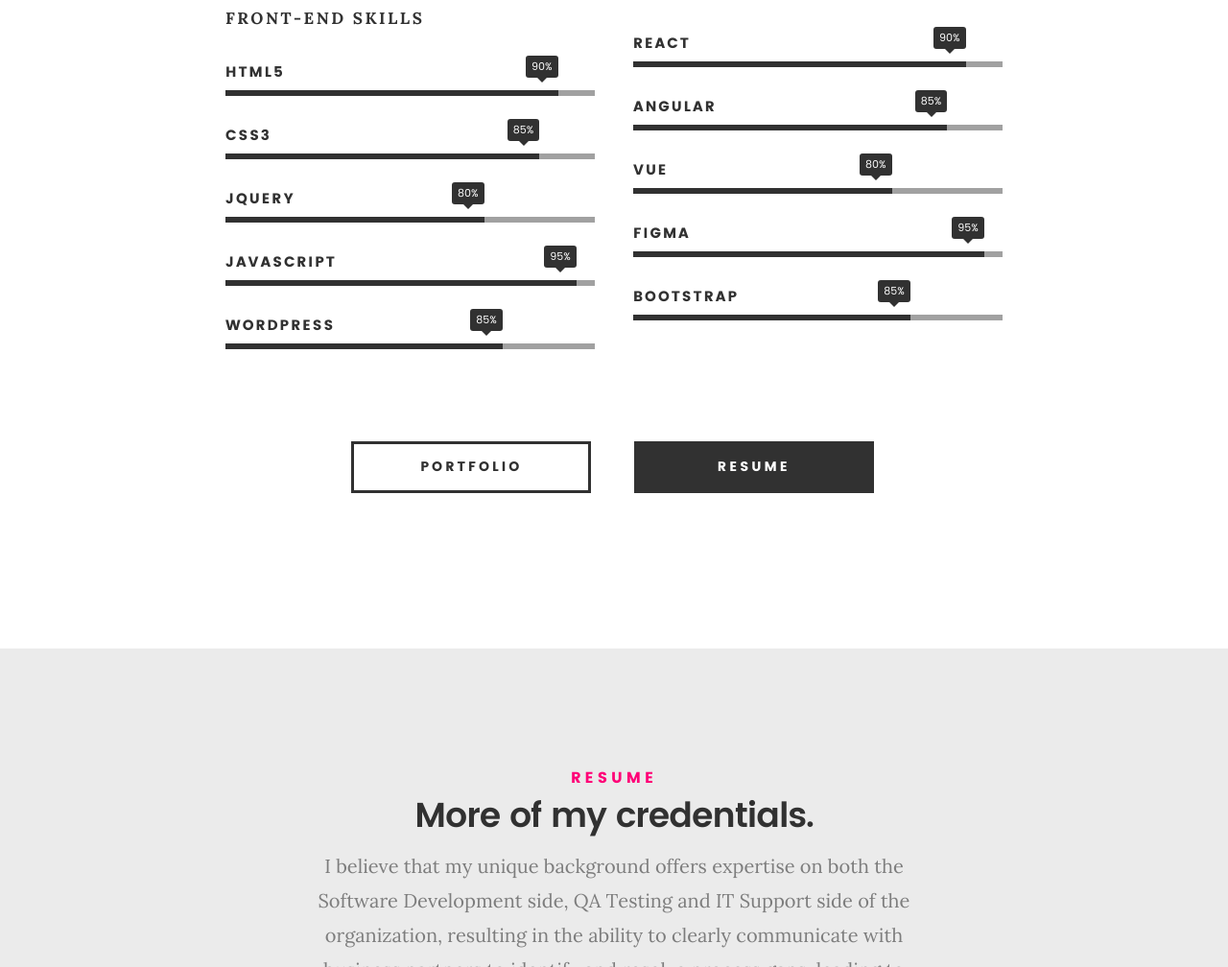
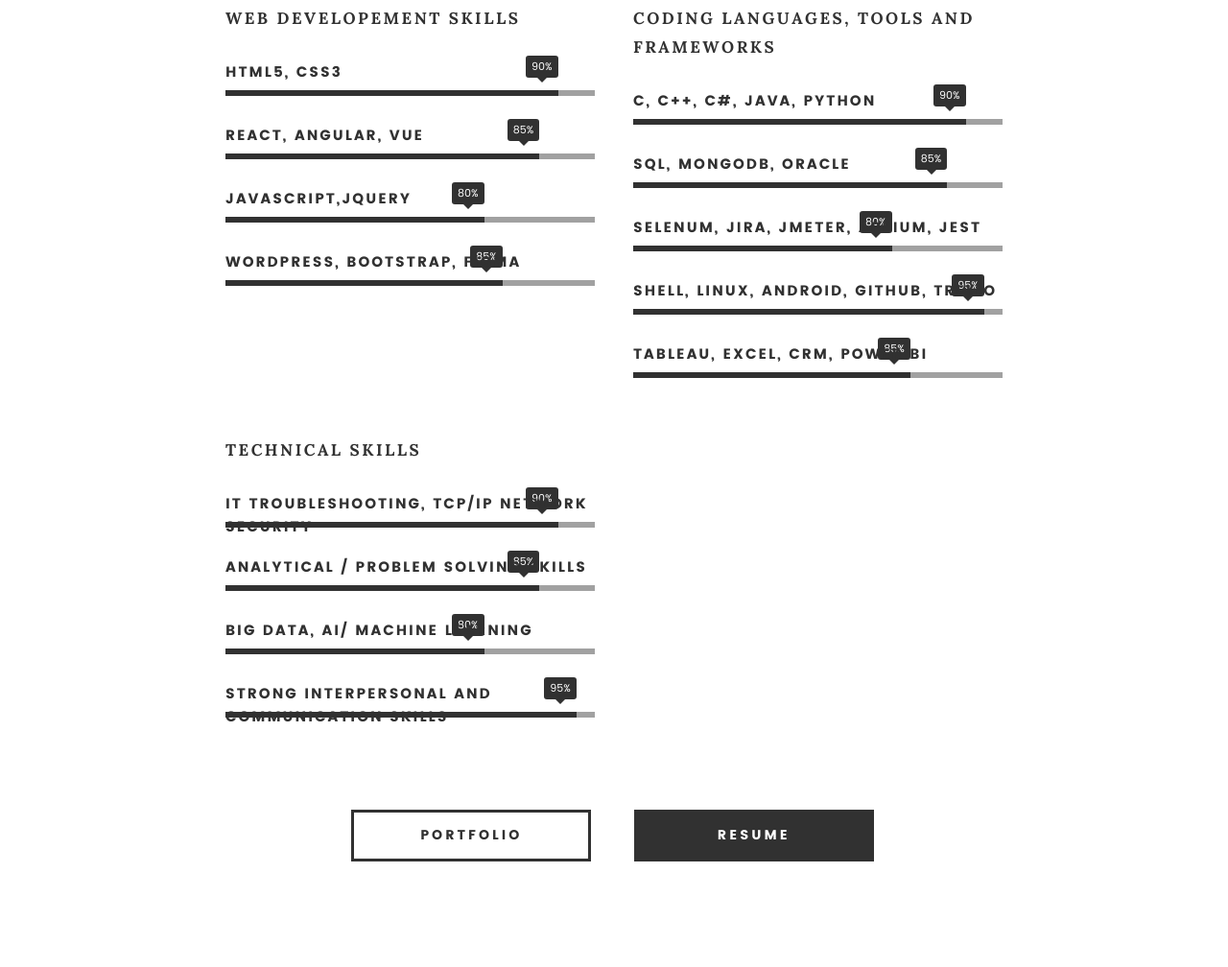
Before and after one commit to TanushParkashVerma/TanushParkashVerma.github.io, a plain HTML site: page index.html in a window 1280 px wide. Shown: the part 1558-2566 px from the top of the page at 96% size. Drawn offline with Linux system fonts and the light colour scheme; files whose address does not match are found by name.

Commit message:
more addition

```diff
--- a/index.html
+++ b/index.html
@@ -127,30 +127,32 @@
    		<div class="col-six tab-full">
 
 
-            <h3><b>Front-end Skills</b></h3>
+            <h3><b>Web Developement Skills</b></h3>
 <!--   			<p>Lorem ipsum Qui veniam ut consequat ex ullamco nulla in non ut esse in magna sint minim officia consectetur nisi commodo ea magna pariatur nisi cillum.</p>-->
 
 				<ul class="skill-bars">
 				   <li>
 				   	<div class="progress percent90"><span>90%</span></div>
-				   	<strong>HTML5</strong>
+				   	<strong>HTML5, CSS3</strong>
 				   </li>
 				   <li>
 				   	<div class="progress percent85"><span>85%</span></div>
-				   	<strong>CSS3</strong>
+				   	<strong>React, Angular, Vue</strong>
 				   </li>
 				   <li>
 				   	<div class="progress percent70"><span>80%</span></div>
-				   	<strong>JQuery</strong>
+				   	<strong>Javascript,JQuery</strong>
 				   </li>
+<!--
 				   <li>
 				   	<div class="progress percent95"><span>95%</span></div>
 				   	<strong>Javascript</strong>
 				   </li>
+-->
 				   <li>
 
 				   	<div class="progress percent75"><span>85%</span></div>
-				   	<strong>Wordpress</strong>
+				   	<strong>Wordpress, Bootstrap, Figma</strong>
 				   </li>
 
 				</ul>
@@ -162,30 +164,73 @@
 <!--
    			<h3>Skills</h3>
    			<p>Lorem ipsum Qui veniam ut consequat ex ullamco nulla in non ut esse in magna sint minim officia consectetur nisi commodo ea magna pariatur nisi cillum.</p>
+
+
 -->
+            <h3><b>Coding Languages, Tools and Frameworks</b></h3>
 
 				<ul class="skill-bars">
 				   <li>
 				   	<div class="progress percent90"><span>90%</span></div>
-				   	<strong>React</strong>
+				   	<strong>C, C++, C#, Java, Python</strong>
 				   </li>
 				   <li>
 				   	<div class="progress percent85"><span>85%</span></div>
-				   	<strong>Angular</strong>
+				   	<strong>SQL, MongoDB, Oracle</strong>
 				   </li>
 				   <li>
 				   	<div class="progress percent70"><span>80%</span></div>
-				   	<strong>VUE</strong>
+				   	<strong>Selenum, Jira, JMeter, Appium, Jest</strong>
 				   </li>
 				   <li>
 				   	<div class="progress percent95"><span>95%</span></div>
-				   	<strong>Figma</strong>
+				   	<strong>Shell, Linux, Android, Github, Trello</strong>
 				   </li>
 				   <li>
 
 				   	<div class="progress percent75"><span>85%</span></div>
-				   	<strong>Bootstrap</strong>
+				   	<strong>Tableau, Excel, CRM, Power BI</strong>
 				   </li>
+
+				</ul>
+
+   		</div>
+
+        <div class="col-six tab-full">
+
+<!--
+   			<h3>Skills</h3>
+   			<p>Lorem ipsum Qui veniam ut consequat ex ullamco nulla in non ut esse in magna sint minim officia consectetur nisi commodo ea magna pariatur nisi cillum.</p>
+
+
+-->
+            <h3><b>Technical Skills</b></h3>
+
+				<ul class="skill-bars">
+				   <li>
+				   	<div class="progress percent90"><span>90%</span></div>
+				   	<strong>IT Troubleshooting, TCP/IP network security
+</strong>
+				   </li>
+				   <li>
+				   	<div class="progress percent85"><span>85%</span></div>
+				   	<strong>Analytical / Problem solving skills</strong>
+				   </li>
+				   <li>
+				   	<div class="progress percent70"><span>80%</span></div>
+				   	<strong>Big Data, AI/ Machine Learning</strong>
+				   </li>
+				   <li>
+				   	<div class="progress percent95"><span>95%</span></div>
+				   	<strong>Strong interpersonal and Communication skills</strong>
+				   </li>
+<!--
+				   <li>
+
+				   	<div class="progress percent75"><span>85%</span></div>
+				   	<strong>Tableau, Excel, CRM, Power BI</strong>
+				   </li>
+-->
 
 				</ul>
 
@@ -387,25 +432,7 @@ Provided Technical support, hardware troubleshooting, managed IT inventories and
 
 	   			</div> <!-- /timeline-block -->
 
-<!--
-	   			<div class="timeline-block">
 
-	   				<div class="timeline-ico">
-	   					<i class="fa fa-briefcase"></i>
-	   				</div>
-
-	   				<div class="timeline-header">
-	   					<h3>Bachelor Degree</h3>
-	   					<p>May 2013 - June 2014</p>
-	   				</div>
-
-	   				<div class="timeline-content">
-	   					<h4>Design College</h4>
-	   					<p>Lorem ipsum Occaecat do esse ex et dolor culpa nisi ex in magna consectetur nisi cupidatat laboris esse eiusmod deserunt aute do quis velit esse sed Ut proident cupidatat nulla esse cillum laborum occaecat nostrud sit dolor incididunt amet est occaecat nisi incididunt.</p>
-	   				</div>
-
-	   			</div>
--->
 
    			</div> <!-- /timeline-wrap -->
 
```
